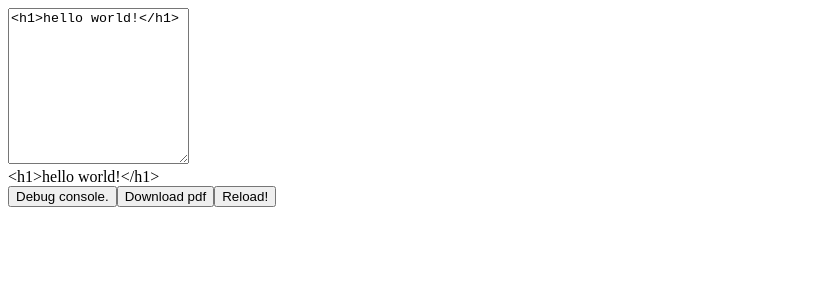
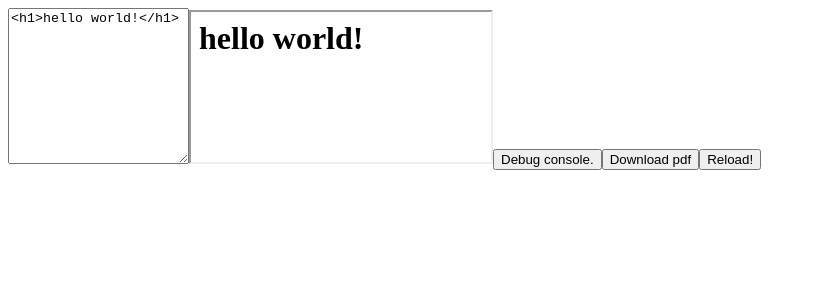
Before and after one commit to kmkzt/rirekisho-app, a Next.js app: page / in a window 1280 px wide. Shown: the top 300 px of the page, without its empty margins (0-816 px from the left). Built offline with nearby package versions, Linux system fonts and the light colour scheme.

Commit message:
feat: Use iframe in html preview

```diff
--- /dev/null
+++ b/hooks/usePreviewIframe.tsx
@@ -0,0 +1,19 @@
+import { useCallback, useEffect, useState } from 'react'
+
+export const usePreviewIframe = (
+  html: string
+): [string, (htm: string) => void] => {
+  const [url, setUrl] = useState<string>('')
+  const update = useCallback(
+    (uHtml) => {
+      if (url) URL.revokeObjectURL(url)
+      const blob = new Blob([uHtml], { type: 'text/html' })
+      setUrl(URL.createObjectURL(blob))
+    },
+    [url]
+  )
+  useEffect(() => {
+    update(html)
+  }, [])
+  return [url, update]
+}
--- a/pages/index.tsx
+++ b/pages/index.tsx
@@ -2,10 +2,13 @@ import Head from 'next/head'
 import { useEffect, useState, useRef, useCallback } from 'react'
 import { jsPDF } from 'jspdf'
 import { PdfViewer } from '../components/PdfViewer'
+import { usePreviewIframe } from '../hooks/usePreviewIframe'
 
+const initHtml = `<h1>hello world!</h1>`
 export const Home = (): JSX.Element => {
-  const [html, setHtml] = useState('<h1>hello world!</h1>')
+  const [html, setHtml] = useState(initHtml)
   const [pdfBlob, setPdfBlob] = useState<string>('')
+  const [iframeUrl, updateIframe] = usePreviewIframe(html)
   // const [isLoading, setLoading] = useState(true)
   const doc = useRef(new jsPDF())
   const updatePdf = useCallback(async (htmlString: string) => {
@@ -21,6 +24,7 @@ export const Home = (): JSX.Element => {
   )
   const handleBlurTextArea = useCallback(() => {
     updatePdf(html)
+    updateIframe(html)
   }, [updatePdf, html])
   useEffect(() => {
     console.log('load: ', Date.now())
@@ -39,7 +43,7 @@ export const Home = (): JSX.Element => {
           onBlur={handleBlurTextArea}
           rows={10}
         />
-        <div>{html}</div>
+        <iframe src={iframeUrl} />
         <button onClick={() => console.log(pdfBlob)}>Debug console.</button>
         <button onClick={() => doc.current.save(Date.now() + '.pdf')}>
           Download pdf
```
